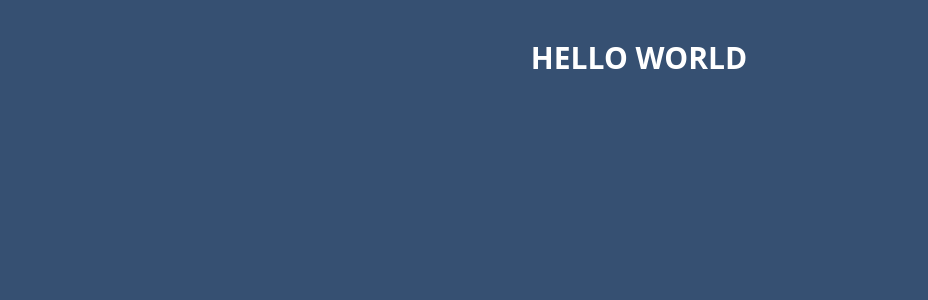
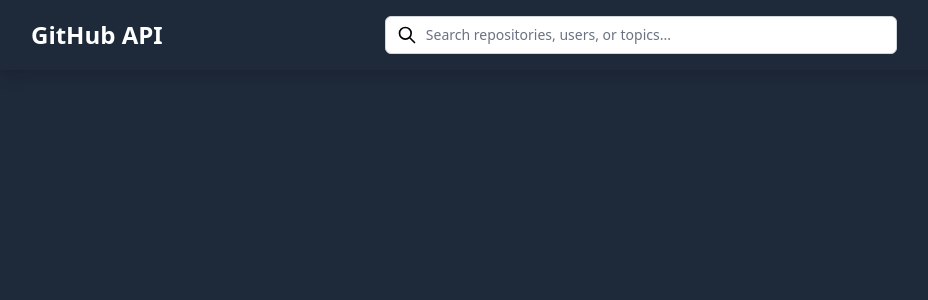
Before and after one commit to ahmadykhan555/github-api, a React (Vite) app: page / in a window 1280 px wide. Shown: the top 300 px of the page, without its empty margins (1-929 px from the left). Built offline with nearby package versions, Linux system fonts and the light colour scheme.

Commit message:
Improve basic styles and create  a basic header

```diff
--- a/src/App.tsx
+++ b/src/App.tsx
@@ -1,7 +1,9 @@
+import Header from './components/Header';
+
 function App() {
   return (
-    <div className='p-4 md:p-10'>
-      <p className="text-3xl text-center text-white uppercase  font-bold">Hello World</p>
+    <div className="min-h-screen bg-gray-800">
+      <Header />
     </div>
   );
 }
--- /dev/null
+++ b/src/components/Header.tsx
@@ -0,0 +1,64 @@
+import React from 'react';
+import searchIcon from '../assets/icons/search.svg';
+
+const Header: React.FC = () => {
+    return (
+        <header className="bg-gray-800 shadow-lg">
+            <div className="max-w-7xl mx-auto px-4 sm:px-6 lg:px-8">
+                <div className="flex flex-col space-y-4 py-4 md:hidden">
+                    <div className="flex justify-center items-center">
+                        <div className="flex-shrink-0">
+                            <h1 className="text-2xl font-bold text-white">GitHub API</h1>
+                        </div>
+                    </div>
+
+                    <div className="w-full">
+                        <div className="relative">
+                            <div className="absolute inset-y-0 left-0 pl-3 flex items-center pointer-events-none">
+                                <img
+                                    src={searchIcon}
+                                    alt="Search"
+                                    className="h-5 w-5 text-gray-400"
+                                />
+                            </div>
+                            <input
+                                type="text"
+                                placeholder="Search repositories, users, or topics..."
+                                className="block w-full pl-10 pr-3 py-2 border border-gray-300 rounded-md leading-5 bg-white placeholder-gray-500 focus:outline-none focus:placeholder-gray-400 focus:ring-1 focus:ring-blue-500 focus:border-blue-500 text-sm"
+                            />
+                        </div>
+                    </div>
+                </div>
+
+                <div className="hidden md:flex items-center py-4">
+                    <div className="flex items-center flex-shrink-0">
+                        <h1 className="text-2xl font-bold text-white">GitHub API</h1>
+                    </div>
+
+                    <div className="flex-1 flex justify-center">
+                        <div className="w-full max-w-lg">
+                            <div className="relative">
+                                <div className="absolute inset-y-0 left-0 pl-3 flex items-center pointer-events-none">
+                                    <img
+                                        src={searchIcon}
+                                        alt="Search"
+                                        className="h-5 w-5 text-gray-400"
+                                    />
+                                </div>
+                                <input
+                                    type="text"
+                                    placeholder="Search repositories, users, or topics..."
+                                    className="block w-full pl-10 pr-3 py-2 border border-gray-300 rounded-md leading-5 bg-white placeholder-gray-500 focus:outline-none focus:placeholder-gray-400 focus:ring-1 focus:ring-blue-500 focus:border-blue-500 sm:text-sm"
+                                />
+                            </div>
+                        </div>
+                    </div>
+
+                    <div className="flex-shrink-0 w-32"></div>
+                </div>
+            </div>
+        </header>
+    );
+};
+
+export default Header;
--- a/src/index.css
+++ b/src/index.css
@@ -6,7 +6,6 @@
   margin: 0;
   padding: 0;
   overflow: hidden;
-  background-color: #365072;
 }
 
 #root {
--- a/src/main.tsx
+++ b/src/main.tsx
@@ -2,8 +2,7 @@
 import { createRoot } from 'react-dom/client';
 import './index.css';
 import App from './App.tsx';
-import './index.css'
-
+import './index.css';
 
 createRoot(document.getElementById('root')!).render(
   <StrictMode>
```
Also changed, not shown: src/assets/icons/search.svg (added).
